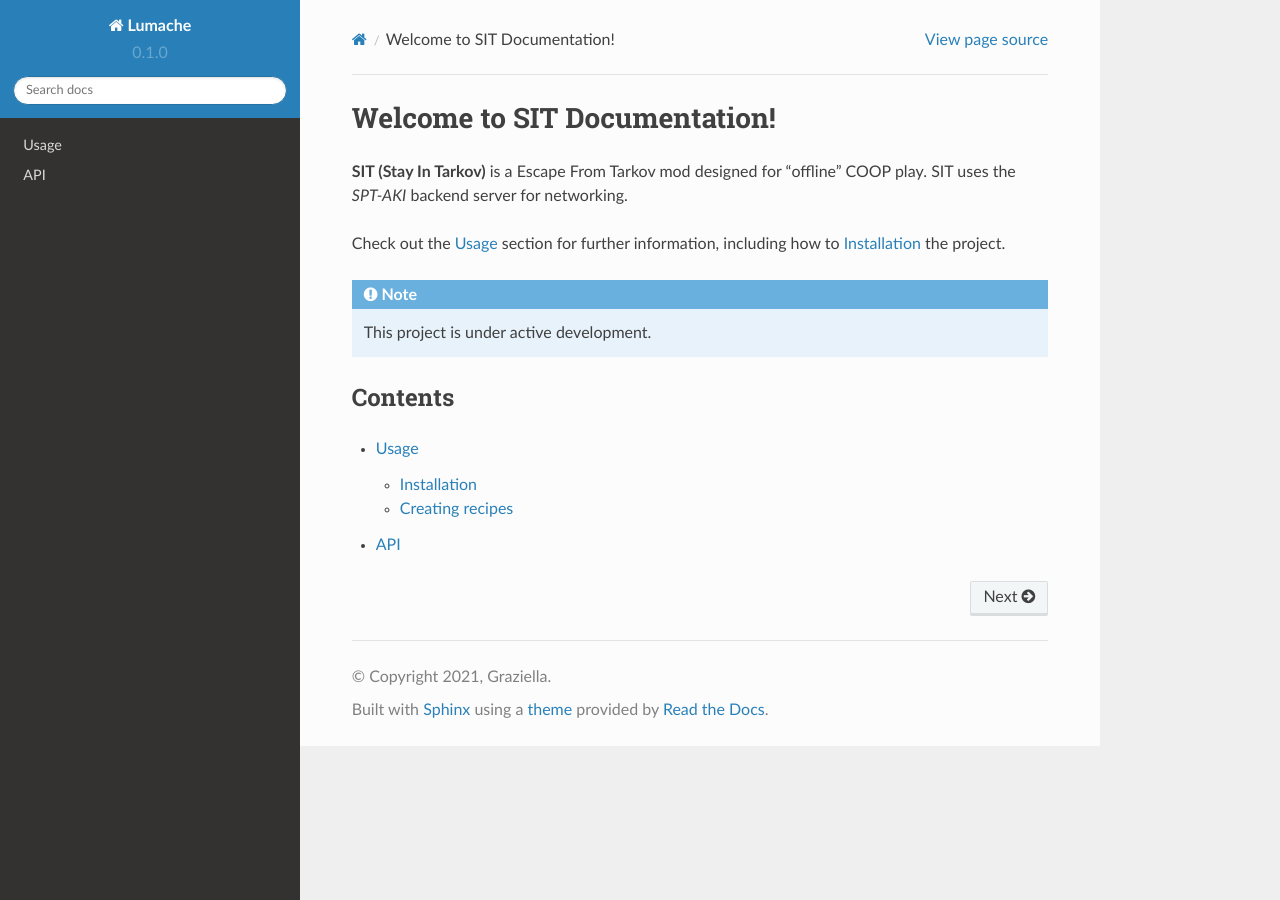
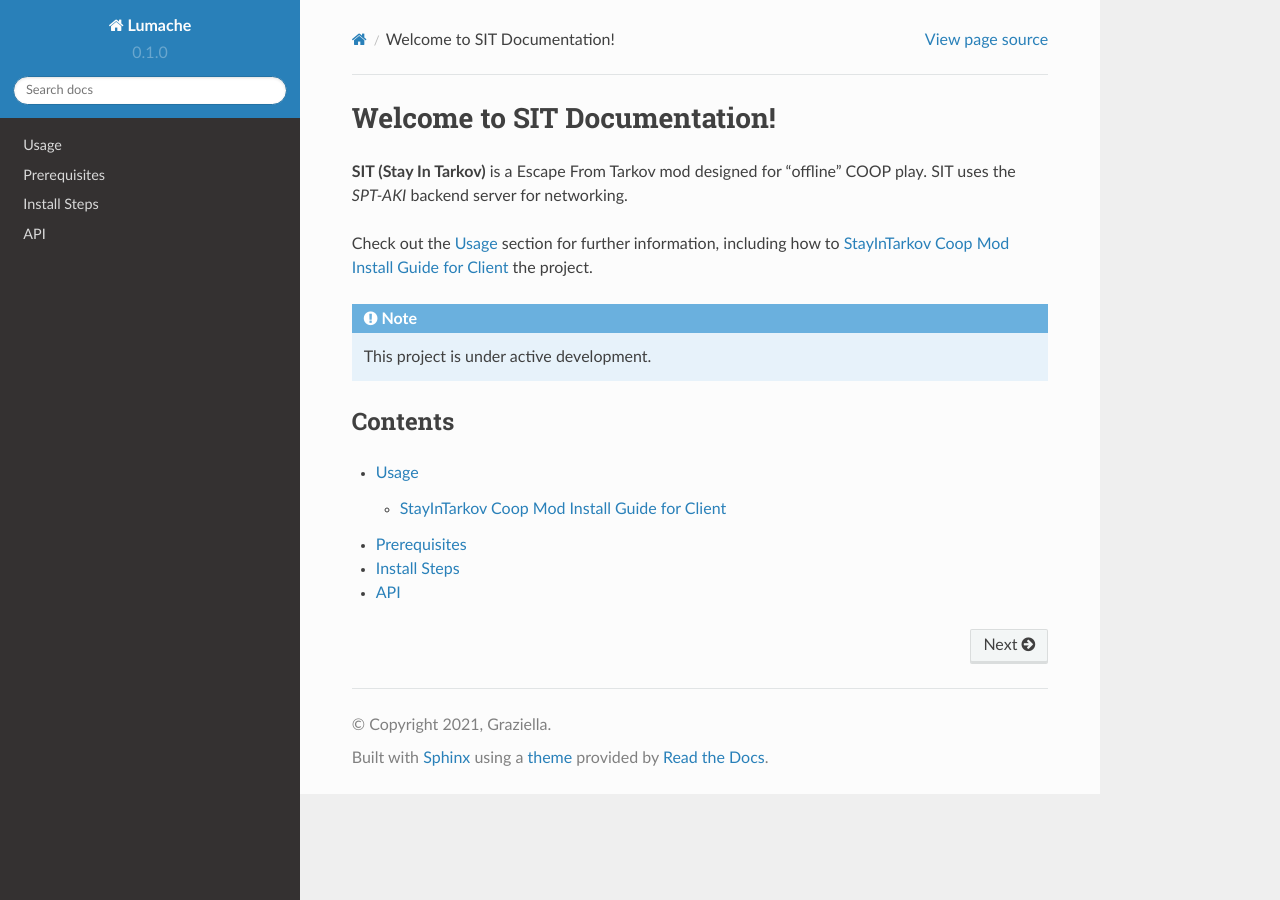
Before and after one commit to stayintarkov/SIT.Documentation, a Sphinx documentation site: the page built from docs/source/index.rst, in a window 1280 px wide. Built offline with Sphinx 7.4.7 and the Read the Docs theme 2.0.0, drawn with Linux system fonts in a browser that asks for light colours; some of the changed lines change nothing that is shown.

Commit message:
Update usage.rst

```diff
--- a/docs/source/usage.rst
+++ b/docs/source/usage.rst
@@ -3,31 +3,56 @@
 
 .. _installation:
 
-Installation
-------------
+===========================================
+StayInTarkov Coop Mod Install Guide for Client
+===========================================
 
-To use Lumache, first install it using pip:
+.. note:: If you are running the server for your friends, follow the guide [HERE](https://discord.com/channels/1175114933713776690/1178076298803949588/1178076379171008632). This guide is for clients only. When in doubt, start over or reach out for support [HERE](https://discord.com/channels/1175114933713776690/1175127842737094656).
 
-.. code-block:: console
+**NOTE:** After copying the Escape From Tarkov files, you should **NOT** touch the live version of EFT again.
 
-   (.venv) $ pip install lumache
+Prerequisites
+=============
+Escape from Tarkov must be up to date and **RUN THE GAME AT LEAST ONCE**.
 
-Creating recipes
-----------------
+Install Steps
+=============
 
-To retrieve a list of random ingredients,
-you can use the ``lumache.get_random_ingredients()`` function:
+1. Download the latest SIT Manager from the `SIT.Manager releases <https://github.com/stayintarkov/SIT.Manager/releases/latest/download/SIT.Manager.zip>`_.
 
-.. autofunction:: lumache.get_random_ingredients
+2. Create a new folder named SIT to house your 'Game' and 'Launcher' folders.
 
-The ``kind`` parameter should be either ``"meat"``, ``"fish"``,
-or ``"veggies"``. Otherwise, :py:func:`lumache.get_random_ingredients`
-will raise an exception.
+3. Inside the SIT folder, create two more folders named 'Game' and 'Launcher'. Your folder structure should resemble the following:
 
-.. autoexception:: lumache.InvalidKindError
+.. code-block:: none
 
-For example:
+   SIT/
+   ├── Game/
+   └── Launcher/
 
->>> import lumache
->>> lumache.get_random_ingredients()
-['shells', 'gorgonzola', 'parsley']
+4. Copy all files from your 'live' Escape From Tarkov folder to your 'Game' folder.
+
+.. image:: https://i.imgur.com/QGBbogr.png
+   :alt: Game folder after copying files
+
+5. Download the latest downgrader from the provided link.
+
+6. After downloading, extract the contents so that 'patcher.exe' and 'AKI_Patches' are in the 'Game' directory.
+
+.. note:: Run 'patcher.exe' and **WAIT** for it to complete. It will prompt you when finished. It's normal for the 'Aki_Patches' folder to be deleted during the downgrade process.
+
+7. Next, extract the 'SIT.Manager.zip' and copy its contents to the 'Launcher' folder.
+
+8. Start the launcher by running the 'SIT.Manager.exe' file located in your 'Launcher' directory.
+
+9. In the SIT.Manager, set the EFT Path to your copied and patched EFT files in the 'Game' folder.
+
+.. note:: Select 'Settings', click 'Change' for 'EFT Path' setting, and select your 'SIT/Game' folder.
+
+10. Select the 'Tools' menu and click 'Install SIT'. The launcher will download the latest release of SIT.
+
+11. Make sure to select the version of SIT that matches your version of EFT.
+
+.. note:: Look at the 'Product version' in the 'Details' pane of 'EscapeFromTarkov.exe' properties to find your version.
+
+12. After installation, obtain the server IP from your host and enter it in the 'Play' tab along with a username and password. Select 'Remember Me' and click 'Connect'.
```
